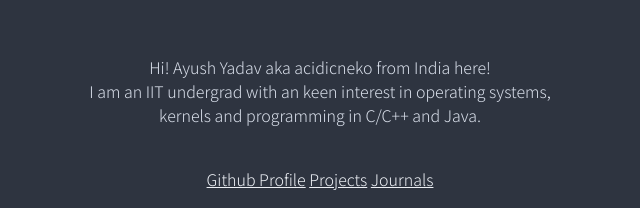
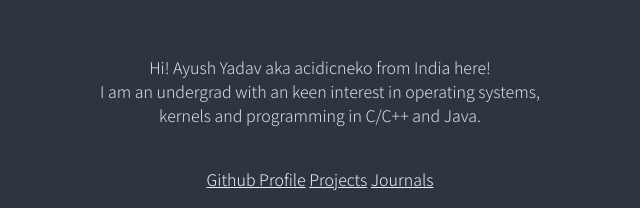
Before and after one commit to acidicneko/acidicneko.github.io, a plain HTML site: page index.html in a window 1280 px wide. Shown: the part 417-625 px from the top of the page, 320-960 px from the left. Drawn offline with Linux system fonts and the light colour scheme; a web font is replaced by a local one.

Commit message:
Update index.html

```diff
--- a/index.html
+++ b/index.html
@@ -19,7 +19,7 @@
     <p style="font-size: large; font-style: oblique;">Ayush Yadav (Acidicneko)</p>
     <br>
 
-    <p>Hi! Ayush Yadav aka acidicneko from India here! <br>I am an IIT undergrad with an keen interest in operating systems, <br>
+    <p>Hi! Ayush Yadav aka acidicneko from India here! <br>I am an undergrad with an keen interest in operating systems, <br>
     kernels and programming in C/C++ and Java.</p>
     <br>
     <a href="https://github.com/acidicneko">Github Profile</a>
```
